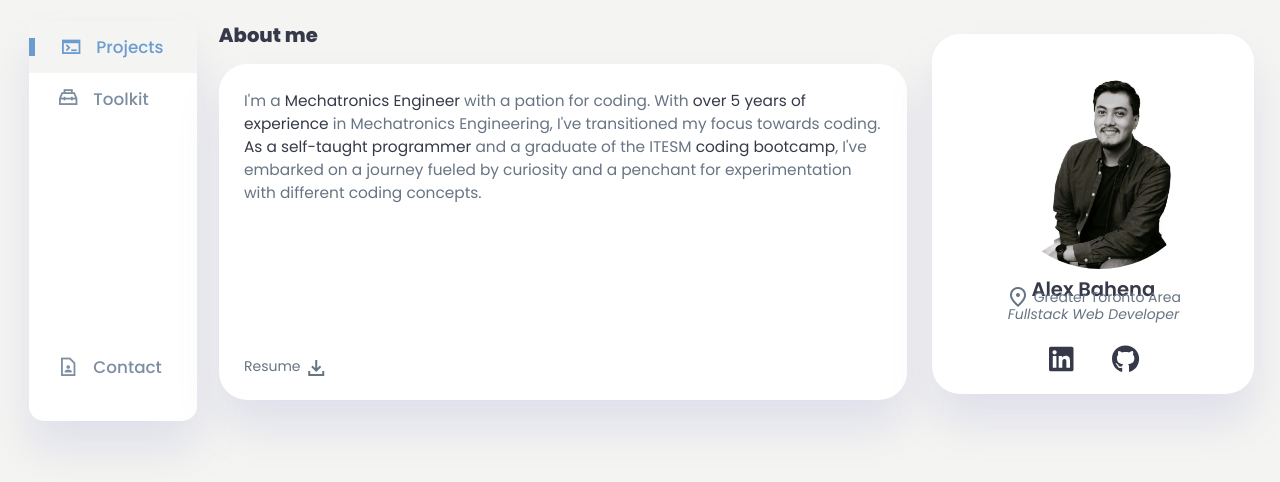
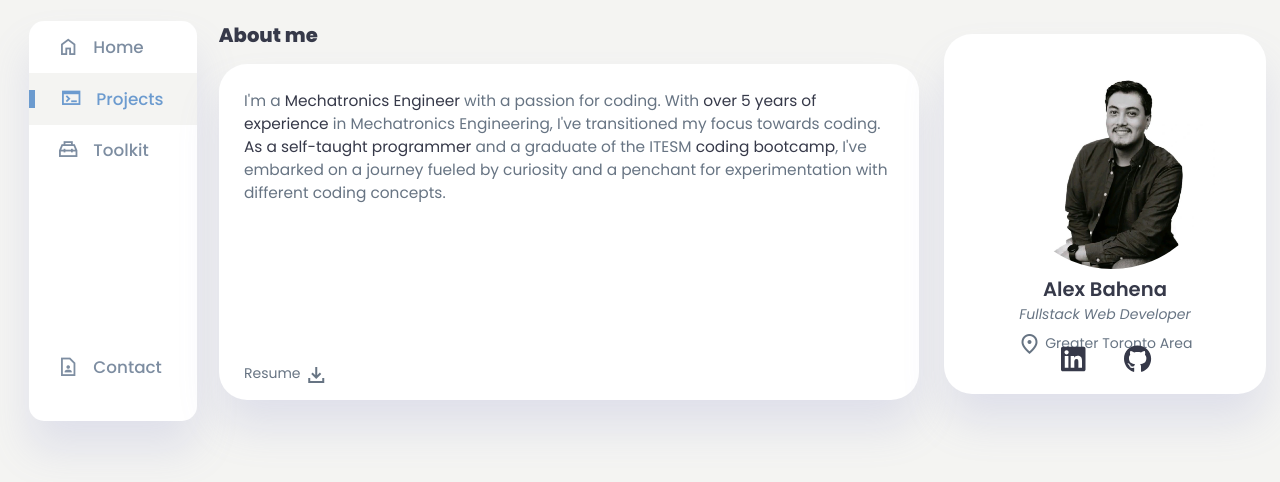
Before and after one commit to alex-bahena/portfolio-v2, a React (Vite) app: page / in a window 1280 px wide. Shown: the top 482 px of the page. Built offline with nearby package versions, Linux system fonts and the light colour scheme.

Commit message:
Header-v1.1

```diff
--- a/src/App.css
+++ b/src/App.css
@@ -3,5 +3,5 @@
   width: 96%;
   margin: 0 auto;
   gap: 1.8rem;
-  grid-template-columns: 12rem auto 23rem;
+  grid-template-columns: 12rem 50rem 23rem;
 }
--- a/src/components/header/Header.css
+++ b/src/components/header/Header.css
@@ -1,33 +1,23 @@
 main,
 header {
   margin-top: 1.4rem;
+  display: grid;
+  gap: 1.6rem;
+  grid-template-columns: 1fr;
 }
 
-main,
-header {
-  display: grid;
-  gap: 1.6rem;
-  grid-template-columns: (1fr);
-}
-
-main .header-main-content > section {
+main .header-main-content section {
   position: relative;
   background-color: var(--color-white);
   padding: var(--card-padding);
   border-radius: var(--card-border-radius);
   margin-top: 1rem;
   box-shadow: var(--box-shadow);
+  height: 42vh;
 }
 
 main .header-main-content h1 {
   color: var(--color-dark);
-}
-
-main .header-main-about-me {
-  grid-column: span 2;
-  grid-row-start: 1;
-  grid-column-start: 1;
-  height: 42vh;
 }
 
 main .header-main-about-me > p {
@@ -45,7 +35,7 @@ main .header-main-about-me .download-btn > p {
   position: absolute;
   margin-bottom: 0.9rem;
   width: 100%;
-  bottom: 2%;
+  bottom: 0;
 }
 
 main .header-main-about-me .download-btn > p:hover {
@@ -65,7 +55,6 @@ header .header-info {
 }
 
 header .header-info h1 {
-  width: 100%;
 }
 
 header .header-info img {
@@ -77,12 +66,7 @@ header .header-info img {
 }
 
 header .header-info .header-location {
-  text-align: center;
-  position: absolute;
-  margin-bottom: 0.9rem;
-  left: 0;
-  width: 100%;
-  bottom: 20%;
+  margin-top: 0.5rem;
 }
 
 header .header-info .header-location p {
--- a/src/components/header/Header.tsx
+++ b/src/components/header/Header.tsx
@@ -1,11 +1,13 @@
+// Header.jsx
+
 import "./Header.css";
 import { FontAwesomeIcon } from "@fortawesome/react-fontawesome";
 import { faLinkedin, faGithub } from "@fortawesome/free-brands-svg-icons";
 import profile from "../../assets/profilephoto.jpeg";
+
 const Header = (): JSX.Element => {
   return (
     <>
-      {" "}
       <main role="main">
         <div className="header-main-content">
           <h1>About me</h1>
@@ -13,7 +15,7 @@ const Header = (): JSX.Element => {
             <p>
               I'm a{" "}
               <span className="highlight-text">Mechatronics Engineer</span> with
-              a pation for coding. With{" "}
+              a passion for coding. With{" "}
               <span className="highlight-text">over 5 years of experience</span>{" "}
               in Mechatronics Engineering, I've transitioned my focus towards
               coding.{" "}
@@ -25,33 +27,29 @@ const Header = (): JSX.Element => {
               embarked on a journey fueled by curiosity and a penchant for
               experimentation with different coding concepts.
             </p>
-            <a className="download-btn">
+            <div className="download-btn">
               {" "}
               <p>
                 Resume&nbsp;
                 <span className="material-symbols-sharp">download</span>
               </p>
-            </a>
+            </div>
           </section>
         </div>
       </main>
       <header>
         <div className="header-info">
           <span>
-            {" "}
             <img src={profile} alt="profile" />
           </span>
           <h2 className="">Alex Bahena</h2>
-
           <div className="header-education">
             <p>
-              {/* <span className="material-symbols-sharp">school</span>&nbsp; */}
               <i>Fullstack Web Developer</i>
             </p>
           </div>
           <div className="header-location">
             <p>
-              {" "}
               <span className="material-symbols-sharp">location_on</span>
               &nbsp;Greater Toronto Area
             </p>
--- a/src/components/side-bar/SideBar.tsx
+++ b/src/components/side-bar/SideBar.tsx
@@ -25,6 +25,10 @@ const SideBar = (): JSX.Element => {
         {/* Side bar  Section*/}
         {isMenuOpen ? (
           <div className="sidebar">
+            <a href="#" onClick={toggleMenu}>
+              <span className="material-symbols-sharp">home</span>
+              <h3>Home</h3>
+            </a>
             <a href="#" onClick={toggleMenu} className="active">
               <span className="material-symbols-sharp">terminal</span>
               <h3>Projects</h3>
@@ -40,6 +44,9 @@ const SideBar = (): JSX.Element => {
           </div>
         ) : (
           <div className="sidebar">
+            <a href="#">
+              <span className="material-symbols-sharp">home</span>
+            </a>
             <a href="#" className="collapsed-sidebar">
               <span className="material-symbols-sharp">terminal</span>
             </a>
```
